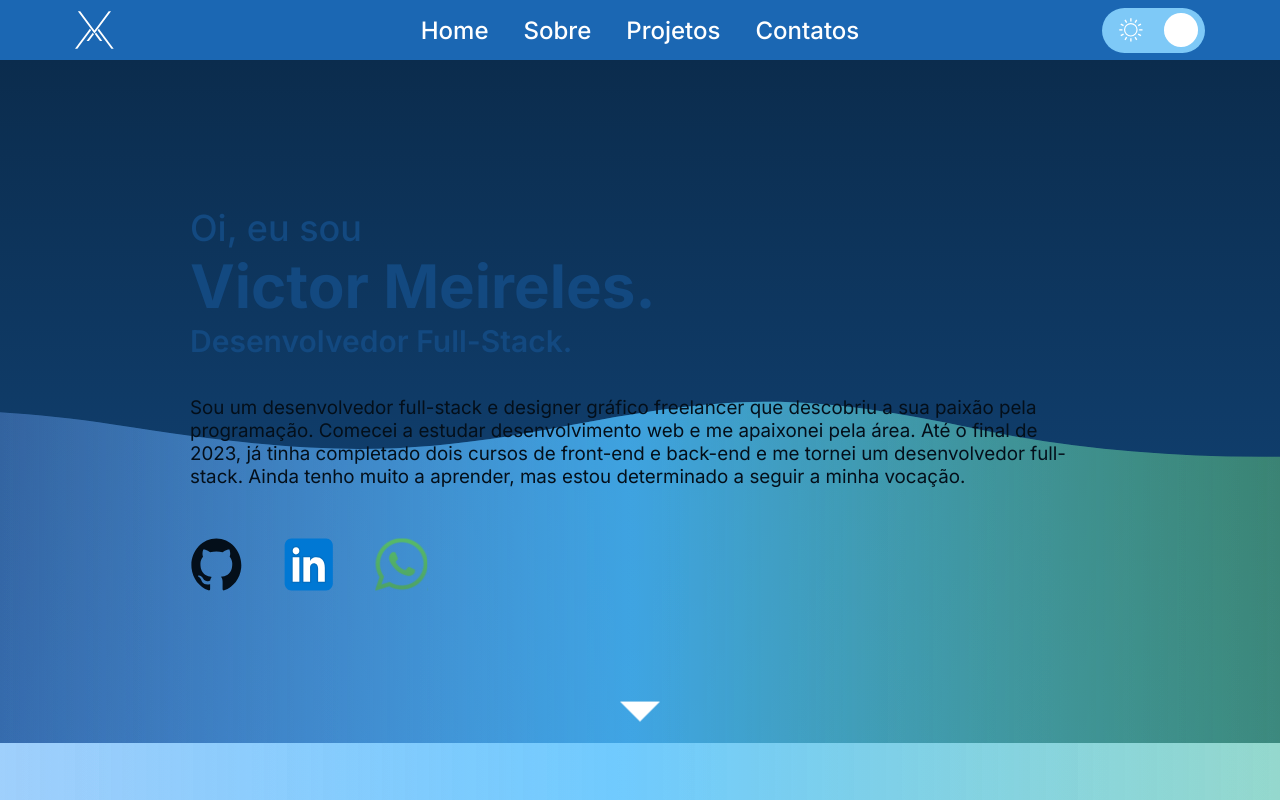
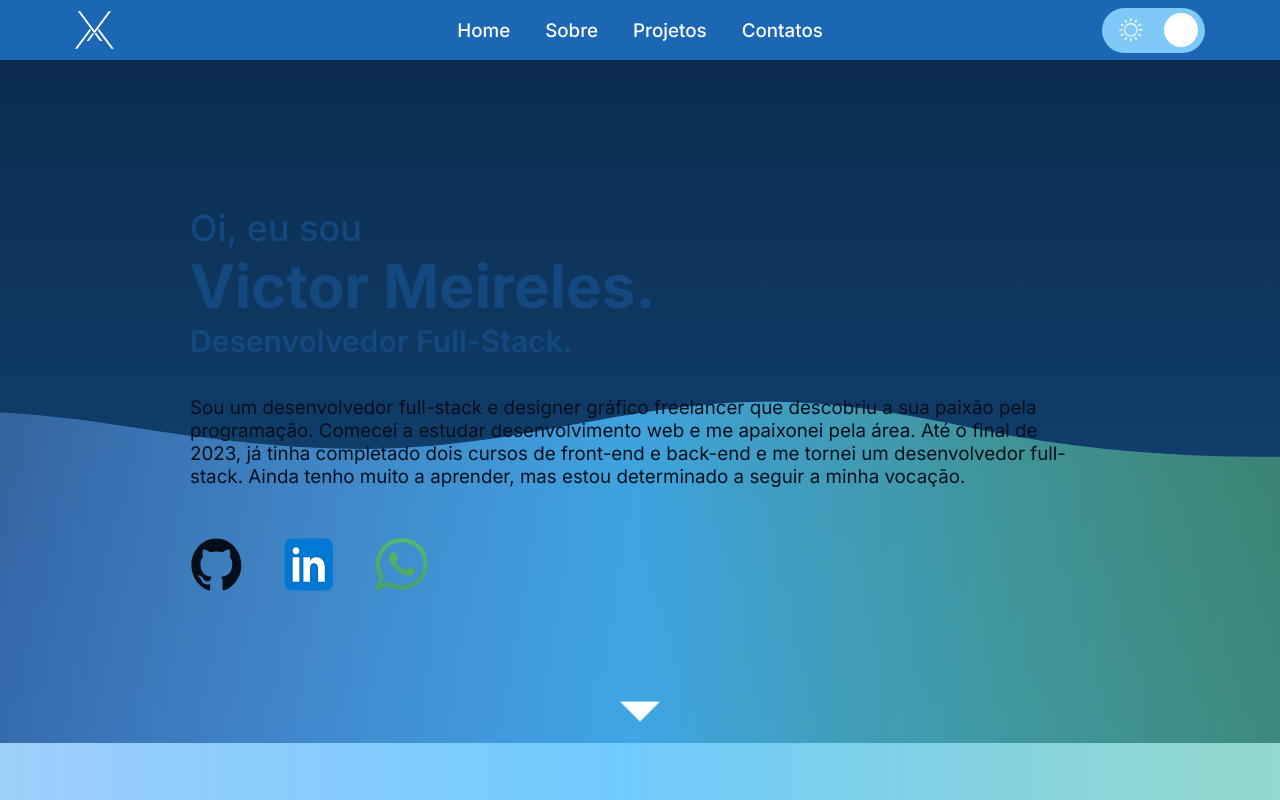
Before and after one commit to victoraamlima/portfolio, a React (Create React App) app: page / in a window 1280 px wide. Shown: the top 800 px of the page. Built offline with nearby package versions, Linux system fonts and the light colour scheme.

Commit message:
Update menu font size

```diff
--- a/src/components/Menu/Menu.js
+++ b/src/components/Menu/Menu.js
@@ -41,12 +41,7 @@ const Menu = () => {
           </Link>
         </li>
         <li>
-          <Link
-            to="about"
-            smooth={true}
-            duration={500}
-            offset={layoutMobile ? -100 : -200}
-          >
+          <Link to="about" smooth={true} duration={500} offset={-100}>
             Sobre
           </Link>
         </li>
--- a/src/components/Menu/styleMenu.js
+++ b/src/components/Menu/styleMenu.js
@@ -96,7 +96,7 @@ const StyledMenuList = styled.ul`
     color: ${({ theme }) => theme.colors.white1};
     text-align: center;
     font-family: Inter;
-    font-size: 3.2rem;
+    font-size: 2.5rem;
     font-weight: 500;
     transition: 0.3s;
     text-align: center;
```
